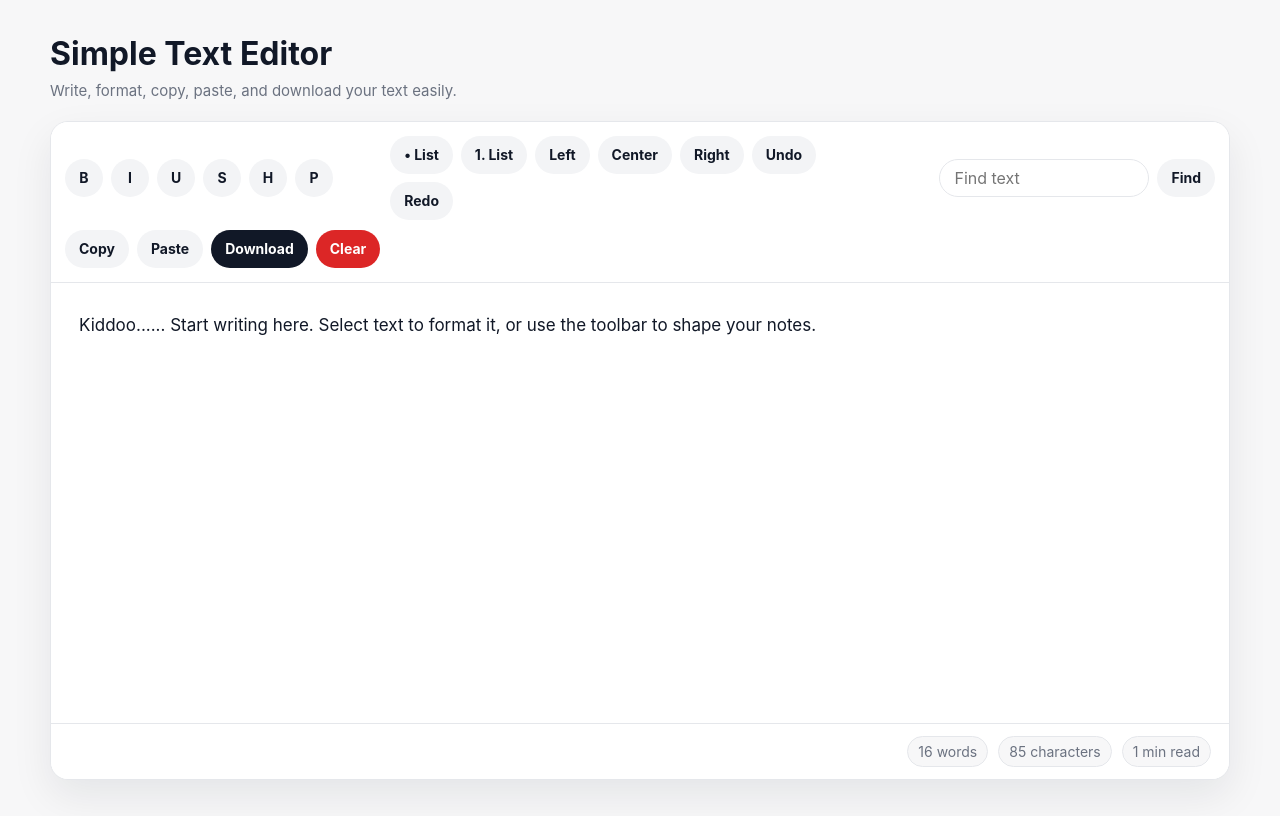
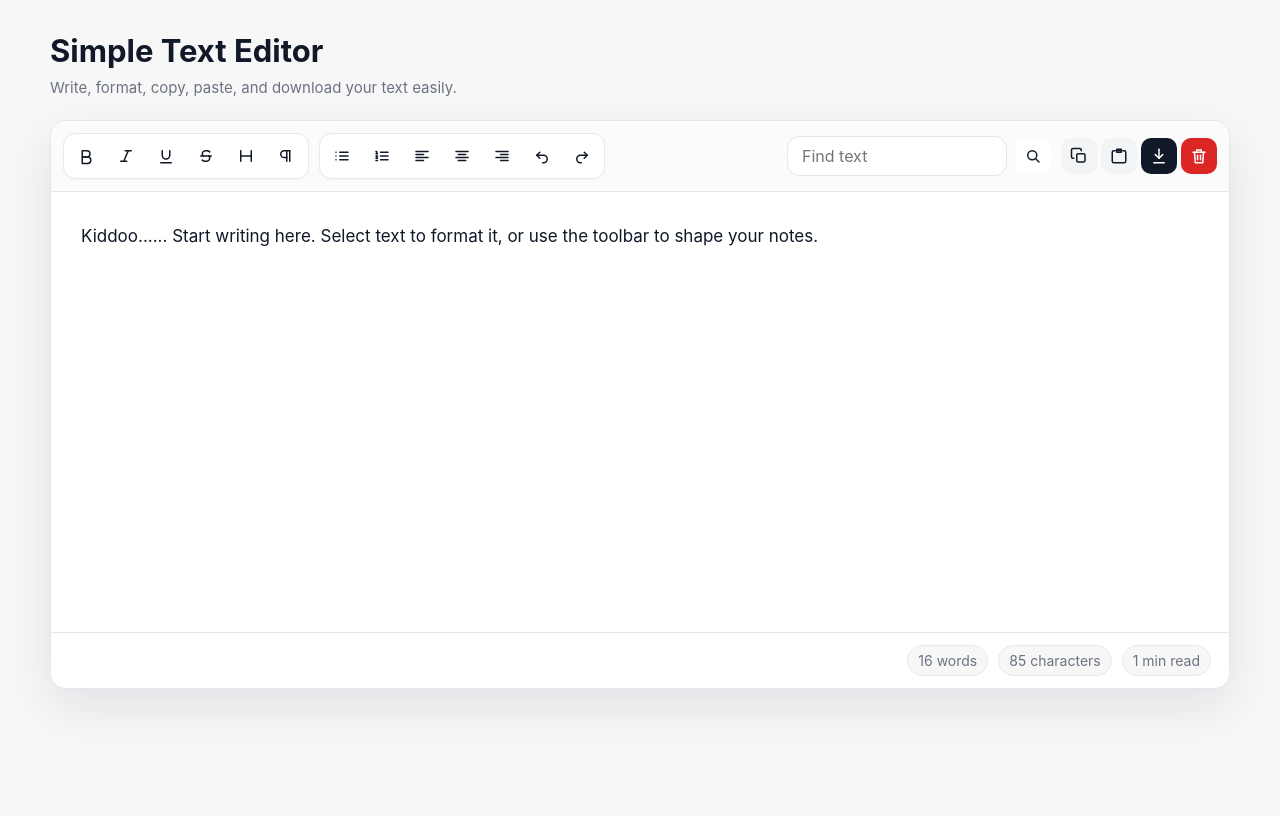
Before and after one commit to Aisha005/Reactcode, a React (Vite) app: page / in a window 1280 px wide. Built offline with nearby package versions, Linux system fonts and the light colour scheme.

Commit message:
Latest Push with Ui Chnages

```diff
--- a/src/App.css
+++ b/src/App.css
@@ -34,20 +34,20 @@ button {
   width: min(1180px, calc(100% - 32px));
   min-height: 100vh;
   margin: 0 auto;
-  padding: 36px 0;
+  padding: 34px 0;
 }
 
 .app-header {
   display: flex;
   align-items: flex-end;
   justify-content: space-between;
-  margin-bottom: 18px;
+  margin-bottom: 20px;
 }
 
 .app-header h1 {
   margin: 0 0 8px;
   color: #111827;
-  font-size: 32px;
+  font-size: 31px;
   line-height: 1.1;
   letter-spacing: 0;
 }
@@ -63,19 +63,33 @@ button {
 .editor-card {
   overflow: hidden;
   border: 1px solid #e5e7eb;
-  border-radius: 18px;
+  border-radius: 16px;
   background: #ffffff;
-  box-shadow: 0 16px 40px rgba(17, 24, 39, 0.08);
+  box-shadow: 0 18px 48px rgba(17, 24, 39, 0.09);
 }
 
 .toolbar {
-  display: grid;
-  grid-template-columns: auto 1fr auto;
+  display: flex;
+  flex-wrap: wrap;
+  gap: 12px;
+  align-items: center;
+  justify-content: space-between;
+  padding: 12px;
+  border-bottom: 1px solid #e5e7eb;
+  background: #fbfbfc;
+}
+
+.toolbar-row {
+  display: flex;
+  flex: 1 1 auto;
+  flex-wrap: wrap;
   gap: 10px;
   align-items: center;
-  padding: 14px;
-  border-bottom: 1px solid #e5e7eb;
-  background: #ffffff;
+}
+
+.toolbar-row-secondary {
+  flex: 0 1 auto;
+  justify-content: flex-end;
 }
 
 .toolbar-section,
@@ -83,8 +97,16 @@ button {
 .search-box {
   display: flex;
   flex-wrap: wrap;
-  gap: 8px;
+  gap: 4px;
   align-items: center;
+}
+
+.toolbar-section {
+  border: 1px solid #e5e7eb;
+  border-radius: 12px;
+  padding: 4px;
+  background: #ffffff;
+  box-shadow: 0 1px 2px rgba(17, 24, 39, 0.04);
 }
 
 .toolbar-actions {
@@ -92,15 +114,16 @@ button {
 }
 
 .search-box {
-  min-width: min(100%, 360px);
+  min-width: min(100%, 310px);
+  gap: 8px;
   justify-content: flex-end;
 }
 
 .search-box input {
-  width: min(210px, 100%);
-  height: 38px;
+  width: min(220px, 100%);
+  height: 40px;
   border: 1px solid #e5e7eb;
-  border-radius: 999px;
+  border-radius: 12px;
   padding: 0 14px;
   color: #111827;
   background: #ffffff;
@@ -112,24 +135,23 @@ button {
 
 .search-box input:focus {
   border-color: #111827;
-  box-shadow: 0 0 0 3px rgba(17, 24, 39, 0.12);
+  box-shadow: 0 0 0 3px rgba(17, 24, 39, 0.1);
 }
 
 .tool-button,
-.secondary-action,
+.action-button,
 .primary-action,
 .danger-action {
   display: inline-flex;
-  min-height: 38px;
+  width: 36px;
+  height: 36px;
   align-items: center;
   justify-content: center;
-  border-radius: 999px;
-  padding: 0 14px;
+  border-radius: 10px;
+  padding: 0;
   color: #111827;
-  background: #f3f4f6;
+  background: #ffffff;
   cursor: pointer;
-  font-size: 14px;
-  font-weight: 650;
   line-height: 1;
   transition:
     background-color 160ms ease,
@@ -138,21 +160,31 @@ button {
     box-shadow 160ms ease;
 }
 
-.compact-button {
-  min-width: 38px;
-  padding: 0 11px;
+.button-icon {
+  width: 18px;
+  height: 18px;
+  fill: none;
+  stroke: currentColor;
+  stroke-linecap: round;
+  stroke-linejoin: round;
+  stroke-width: 2;
 }
 
 .tool-button:hover,
-.secondary-action:hover {
-  background: #e5e7eb;
+.action-button:hover {
+  background: #f3f4f6;
+  box-shadow: inset 0 0 0 1px #e5e7eb;
 }
 
 .tool-button:active,
-.secondary-action:active,
+.action-button:active,
 .primary-action:active,
 .danger-action:active {
   transform: translateY(1px);
+}
+
+.action-button {
+  background: #f3f4f6;
 }
 
 .primary-action {
@@ -177,7 +209,7 @@ button {
   min-height: 440px;
   max-height: 62vh;
   overflow: auto;
-  padding: 28px;
+  padding: 30px;
   color: #111827;
   background: #ffffff;
   outline: none;
@@ -245,7 +277,13 @@ button {
 
 @media (max-width: 980px) {
   .toolbar {
-    grid-template-columns: 1fr;
+    align-items: stretch;
+  }
+
+  .toolbar-row,
+  .toolbar-row-secondary {
+    width: 100%;
+    justify-content: flex-start;
   }
 
   .toolbar-actions,
@@ -287,16 +325,11 @@ button {
   }
 
   .tool-button,
-  .secondary-action,
+  .action-button,
   .primary-action,
   .danger-action {
-    min-height: 36px;
-    padding: 0 12px;
-    font-size: 13px;
-  }
-
-  .compact-button {
-    min-width: 36px;
+    width: 36px;
+    height: 36px;
   }
 
   .editor-surface {
--- a/src/components/Toolbar.jsx
+++ b/src/components/Toolbar.jsx
@@ -1,3 +1,159 @@
+const Icon = ({ children }) => (
+  <svg className="button-icon" viewBox="0 0 24 24" aria-hidden="true">
+    {children}
+  </svg>
+);
+
+const icons = {
+  bold: (
+    <Icon>
+      <path d="M7 5h6.2a4.2 4.2 0 0 1 0 8.4H7z" />
+      <path d="M7 13.4h7.1a4.3 4.3 0 0 1 0 8.6H7z" />
+    </Icon>
+  ),
+  italic: (
+    <Icon>
+      <path d="M11 5h8" />
+      <path d="M5 19h8" />
+      <path d="M15 5 9 19" />
+    </Icon>
+  ),
+  underline: (
+    <Icon>
+      <path d="M7 5v6a5 5 0 0 0 10 0V5" />
+      <path d="M5 21h14" />
+    </Icon>
+  ),
+  strike: (
+    <Icon>
+      <path d="M5 12h14" />
+      <path d="M17 6.5A5.5 5.5 0 0 0 12.5 5H11a4 4 0 0 0-2.5 7.1" />
+      <path d="M7 17.5A5.6 5.6 0 0 0 11.5 19H13a4 4 0 0 0 2.5-7.1" />
+    </Icon>
+  ),
+  heading: (
+    <Icon>
+      <path d="M5 19V5" />
+      <path d="M19 19V5" />
+      <path d="M5 12h14" />
+    </Icon>
+  ),
+  paragraph: (
+    <Icon>
+      <path d="M13 19V5" />
+      <path d="M17 19V5" />
+      <path d="M17 5H9.5a4.5 4.5 0 0 0 0 9H13" />
+    </Icon>
+  ),
+  bulletList: (
+    <Icon>
+      <path d="M9 7h11" />
+      <path d="M9 12h11" />
+      <path d="M9 17h11" />
+      <path d="M4 7h.01" />
+      <path d="M4 12h.01" />
+      <path d="M4 17h.01" />
+    </Icon>
+  ),
+  orderedList: (
+    <Icon>
+      <path d="M10 7h10" />
+      <path d="M10 12h10" />
+      <path d="M10 17h10" />
+      <path d="M4 6h1v3" />
+      <path d="M4 9h2" />
+      <path d="M4 12h2l-2 3h2" />
+      <path d="M4 18h2" />
+    </Icon>
+  ),
+  alignLeft: (
+    <Icon>
+      <path d="M4 6h16" />
+      <path d="M4 10h10" />
+      <path d="M4 14h16" />
+      <path d="M4 18h10" />
+    </Icon>
+  ),
+  alignCenter: (
+    <Icon>
+      <path d="M4 6h16" />
+      <path d="M7 10h10" />
+      <path d="M4 14h16" />
+      <path d="M7 18h10" />
+    </Icon>
+  ),
+  alignRight: (
+    <Icon>
+      <path d="M4 6h16" />
+      <path d="M10 10h10" />
+      <path d="M4 14h16" />
+      <path d="M10 18h10" />
+    </Icon>
+  ),
+  undo: (
+    <Icon>
+      <path d="M9 7 5 11l4 4" />
+      <path d="M5 11h9a5 5 0 0 1 0 10h-1" />
+    </Icon>
+  ),
+  redo: (
+    <Icon>
+      <path d="m15 7 4 4-4 4" />
+      <path d="M19 11h-9a5 5 0 0 0 0 10h1" />
+    </Icon>
+  ),
+  copy: (
+    <Icon>
+      <rect x="9" y="9" width="11" height="11" rx="2" />
+      <path d="M5 15H4a2 2 0 0 1-2-2V4a2 2 0 0 1 2-2h9a2 2 0 0 1 2 2v1" />
+    </Icon>
+  ),
+  paste: (
+    <Icon>
+      <path d="M9 5h6" />
+      <path d="M9 3h6v4H9z" />
+      <path d="M7 5H5a2 2 0 0 0-2 2v12a2 2 0 0 0 2 2h14a2 2 0 0 0 2-2V7a2 2 0 0 0-2-2h-2" />
+    </Icon>
+  ),
+  download: (
+    <Icon>
+      <path d="M12 3v12" />
+      <path d="m7 10 5 5 5-5" />
+      <path d="M5 21h14" />
+    </Icon>
+  ),
+  trash: (
+    <Icon>
+      <path d="M4 7h16" />
+      <path d="M10 11v6" />
+      <path d="M14 11v6" />
+      <path d="M6 7l1 14h10l1-14" />
+      <path d="M9 7V4h6v3" />
+    </Icon>
+  ),
+  search: (
+    <Icon>
+      <circle cx="11" cy="11" r="6" />
+      <path d="m16 16 4 4" />
+    </Icon>
+  )
+};
+
+function IconButton({ className = 'tool-button', title, onClick, children }) {
+  return (
+    <button
+      className={className}
+      type="button"
+      title={title}
+      aria-label={title}
+      onMouseDown={(event) => event.preventDefault()}
+      onClick={onClick}
+    >
+      {children}
+    </button>
+  );
+}
+
 function Toolbar({
   onCommand,
   onHeading,
@@ -11,58 +167,45 @@ function Toolbar({
   onFind
 }) {
   const formatButtons = [
-    { label: 'B', title: 'Bold', action: () => onCommand('bold') },
-    { label: 'I', title: 'Italic', action: () => onCommand('italic') },
-    { label: 'U', title: 'Underline', action: () => onCommand('underline') },
-    { label: 'S', title: 'Strikethrough', action: () => onCommand('strikeThrough') },
-    { label: 'H', title: 'Heading', action: onHeading },
-    { label: 'P', title: 'Paragraph', action: onParagraph }
+    { icon: icons.bold, title: 'Bold', action: () => onCommand('bold') },
+    { icon: icons.italic, title: 'Italic', action: () => onCommand('italic') },
+    { icon: icons.underline, title: 'Underline', action: () => onCommand('underline') },
+    { icon: icons.strike, title: 'Strikethrough', action: () => onCommand('strikeThrough') },
+    { icon: icons.heading, title: 'Heading', action: onHeading },
+    { icon: icons.paragraph, title: 'Paragraph', action: onParagraph }
   ];
 
   const structureButtons = [
-    { label: '• List', title: 'Bullet list', action: () => onCommand('insertUnorderedList') },
-    { label: '1. List', title: 'Numbered list', action: () => onCommand('insertOrderedList') },
-    { label: 'Left', title: 'Align left', action: () => onCommand('justifyLeft') },
-    { label: 'Center', title: 'Align center', action: () => onCommand('justifyCenter') },
-    { label: 'Right', title: 'Align right', action: () => onCommand('justifyRight') },
-    { label: 'Undo', title: 'Undo', action: () => onCommand('undo') },
-    { label: 'Redo', title: 'Redo', action: () => onCommand('redo') }
+    { icon: icons.bulletList, title: 'Bullet list', action: () => onCommand('insertUnorderedList') },
+    { icon: icons.orderedList, title: 'Numbered list', action: () => onCommand('insertOrderedList') },
+    { icon: icons.alignLeft, title: 'Align left', action: () => onCommand('justifyLeft') },
+    { icon: icons.alignCenter, title: 'Align center', action: () => onCommand('justifyCenter') },
+    { icon: icons.alignRight, title: 'Align right', action: () => onCommand('justifyRight') },
+    { icon: icons.undo, title: 'Undo', action: () => onCommand('undo') },
+    { icon: icons.redo, title: 'Redo', action: () => onCommand('redo') }
   ];
 
   return (
     <div className="toolbar">
+      <div className="toolbar-row">
         <div className="toolbar-section" aria-label="Formatting controls">
           {formatButtons.map((button) => (
-          <button
-            className="tool-button compact-button"
-            key={button.title}
-            type="button"
-            title={button.title}
-            aria-label={button.title}
-            onMouseDown={(event) => event.preventDefault()}
-            onClick={button.action}
-          >
-            {button.label}
-          </button>
+            <IconButton key={button.title} title={button.title} onClick={button.action}>
+              {button.icon}
+            </IconButton>
           ))}
         </div>
 
         <div className="toolbar-section" aria-label="Layout controls">
           {structureButtons.map((button) => (
-          <button
-            className="tool-button"
-            key={button.title}
-            type="button"
-            title={button.title}
-            aria-label={button.title}
-            onMouseDown={(event) => event.preventDefault()}
-            onClick={button.action}
-          >
-            {button.label}
-          </button>
+            <IconButton key={button.title} title={button.title} onClick={button.action}>
+              {button.icon}
+            </IconButton>
           ))}
         </div>
+      </div>
 
+      <div className="toolbar-row toolbar-row-secondary">
         <div className="search-box">
           <input
             type="search"
@@ -74,24 +217,25 @@ function Toolbar({
             placeholder="Find text"
             aria-label="Find text"
           />
-        <button className="tool-button" type="button" onClick={onFind}>
-          Find
-        </button>
+          <IconButton title="Find text" onClick={onFind}>
+            {icons.search}
+          </IconButton>
         </div>
 
         <div className="toolbar-actions" aria-label="Editor actions">
-        <button className="secondary-action" type="button" onClick={onCopy}>
-          Copy
-        </button>
-        <button className="secondary-action" type="button" onClick={onPaste}>
-          Paste
-        </button>
-        <button className="primary-action" type="button" onClick={onDownload}>
-          Download
-        </button>
-        <button className="danger-action" type="button" onClick={onClear}>
-          Clear
-        </button>
+          <IconButton className="action-button" title="Copy text" onClick={onCopy}>
+            {icons.copy}
+          </IconButton>
+          <IconButton className="action-button" title="Paste text" onClick={onPaste}>
+            {icons.paste}
+          </IconButton>
+          <IconButton className="action-button primary-action" title="Download text" onClick={onDownload}>
+            {icons.download}
+          </IconButton>
+          <IconButton className="action-button danger-action" title="Clear editor" onClick={onClear}>
+            {icons.trash}
+          </IconButton>
+        </div>
       </div>
     </div>
   );
```
Lines whose indentation alone changed are shown as unchanged.
